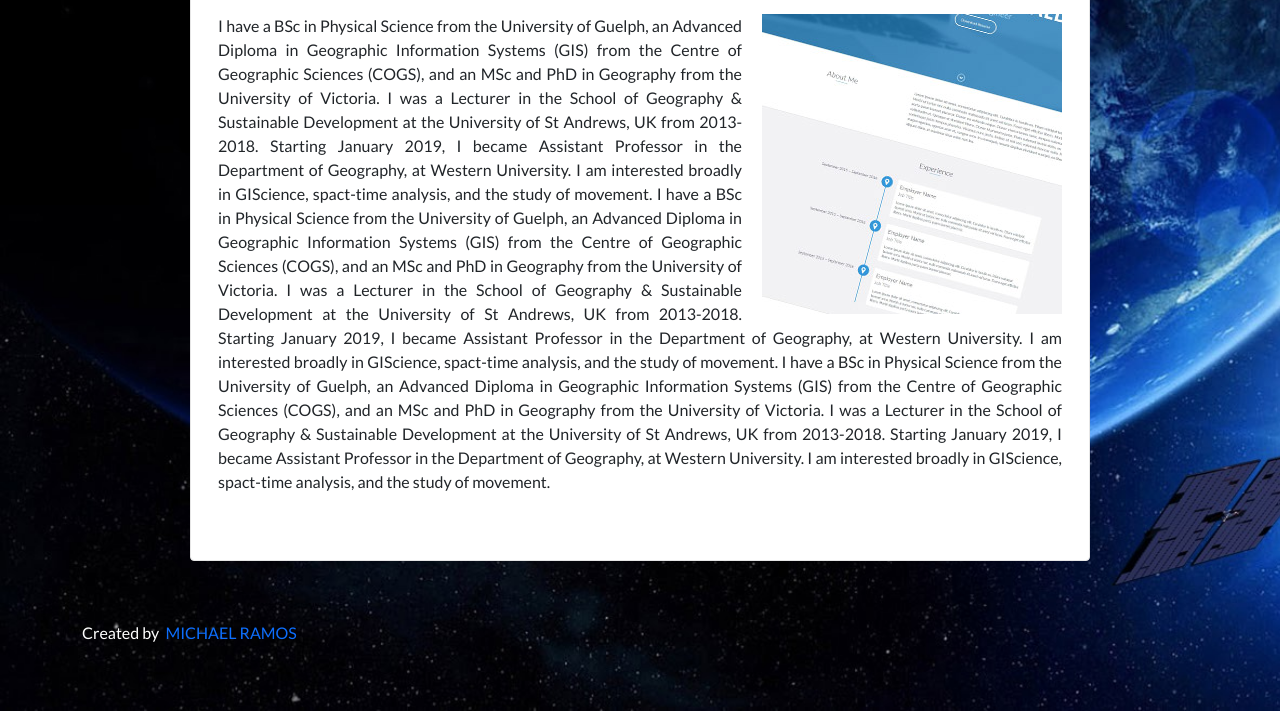
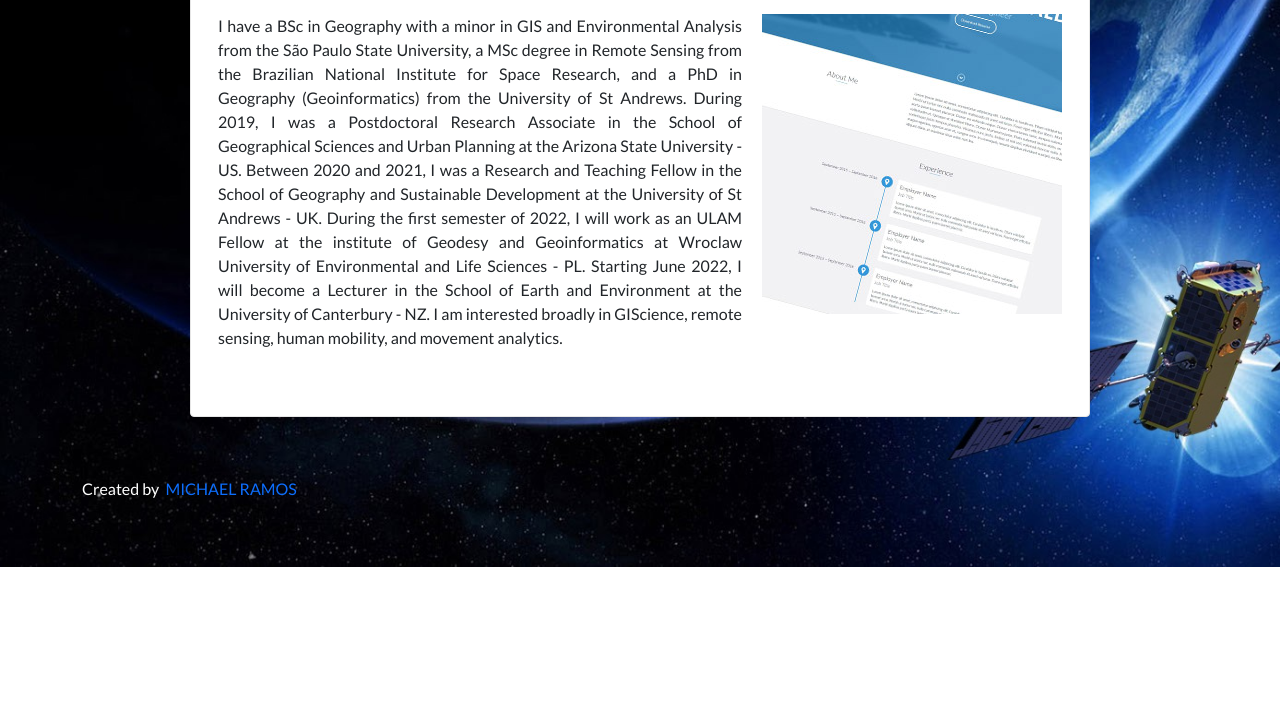
Before and after one commit to vsbrumb/VanessaBastos, a plain HTML site: page aboutme.html in a window 1280 px wide. Shown: the part 263-974 px from the top of the page. After the commit the page ends 830 px from the top, so only its background shows below. Drawn offline with Linux system fonts and the light colour scheme.

Commit message:
Added content to the aboutMe page

```diff
--- a/aboutme.html
+++ b/aboutme.html
@@ -37,9 +37,7 @@
 				<div class="biography">
 					<img src="images/project.jpg">
 					<p>
-						I have a BSc in Physical Science from the University of Guelph, an Advanced Diploma in Geographic Information Systems (GIS) from the Centre of Geographic Sciences (COGS), and an MSc and PhD in Geography from the University of Victoria. I was a Lecturer in the School of Geography & Sustainable Development at the University of St Andrews, UK from 2013-2018. Starting January 2019, I became Assistant Professor in the Department of Geography, at Western University. I am interested broadly in GIScience, spact-time analysis, and the study of movement.
-						I have a BSc in Physical Science from the University of Guelph, an Advanced Diploma in Geographic Information Systems (GIS) from the Centre of Geographic Sciences (COGS), and an MSc and PhD in Geography from the University of Victoria. I was a Lecturer in the School of Geography & Sustainable Development at the University of St Andrews, UK from 2013-2018. Starting January 2019, I became Assistant Professor in the Department of Geography, at Western University. I am interested broadly in GIScience, spact-time analysis, and the study of movement.
-						I have a BSc in Physical Science from the University of Guelph, an Advanced Diploma in Geographic Information Systems (GIS) from the Centre of Geographic Sciences (COGS), and an MSc and PhD in Geography from the University of Victoria. I was a Lecturer in the School of Geography & Sustainable Development at the University of St Andrews, UK from 2013-2018. Starting January 2019, I became Assistant Professor in the Department of Geography, at Western University. I am interested broadly in GIScience, spact-time analysis, and the study of movement.
+						I have a BSc in Geography with a minor in GIS and Environmental Analysis from the São Paulo State University, a MSc degree in Remote Sensing from the Brazilian National Institute for Space Research, and a PhD in Geography (Geoinformatics) from the University of St Andrews. During 2019, I was a Postdoctoral Research Associate in the School of Geographical Sciences and Urban Planning at the Arizona State University - US. Between 2020 and 2021, I was a Research and Teaching Fellow in the School of Geography and Sustainable Development at the University of St Andrews - UK. During the first semester of 2022, I will work as an ULAM Fellow at the institute of Geodesy and Geoinformatics at Wroclaw University of Environmental and Life Sciences - PL. Starting June 2022, I will become a Lecturer in the School of Earth and Environment at the University of Canterbury - NZ. I am interested broadly in GIScience, remote sensing, human mobility, and movement analytics.
 
 					</p>
 				</div>
```
